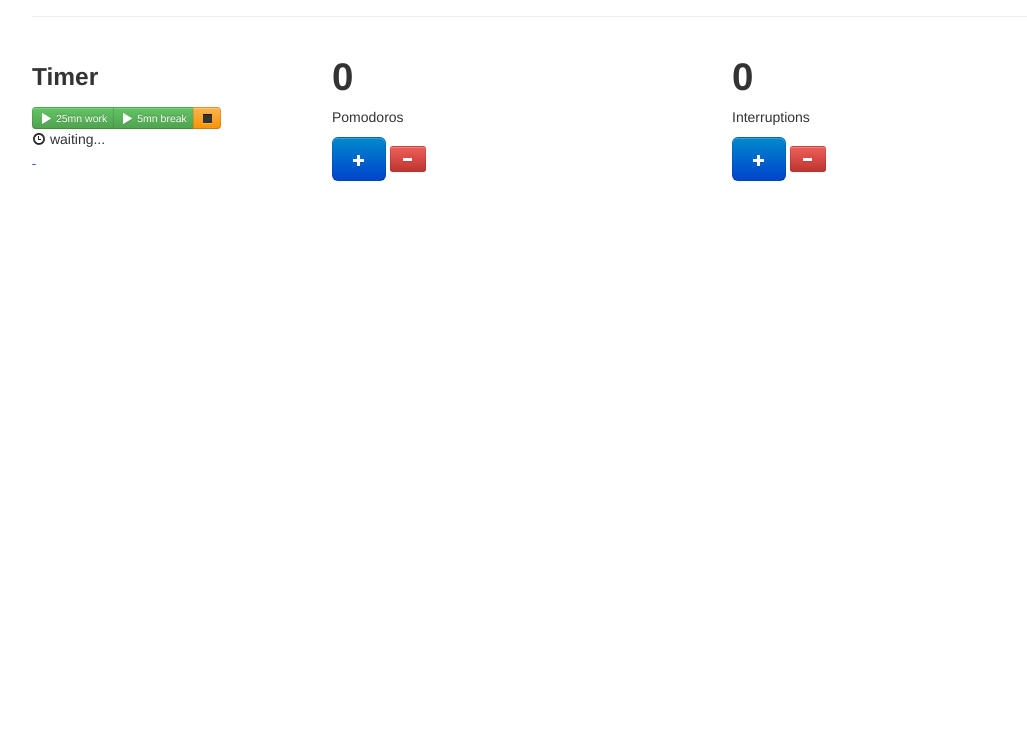
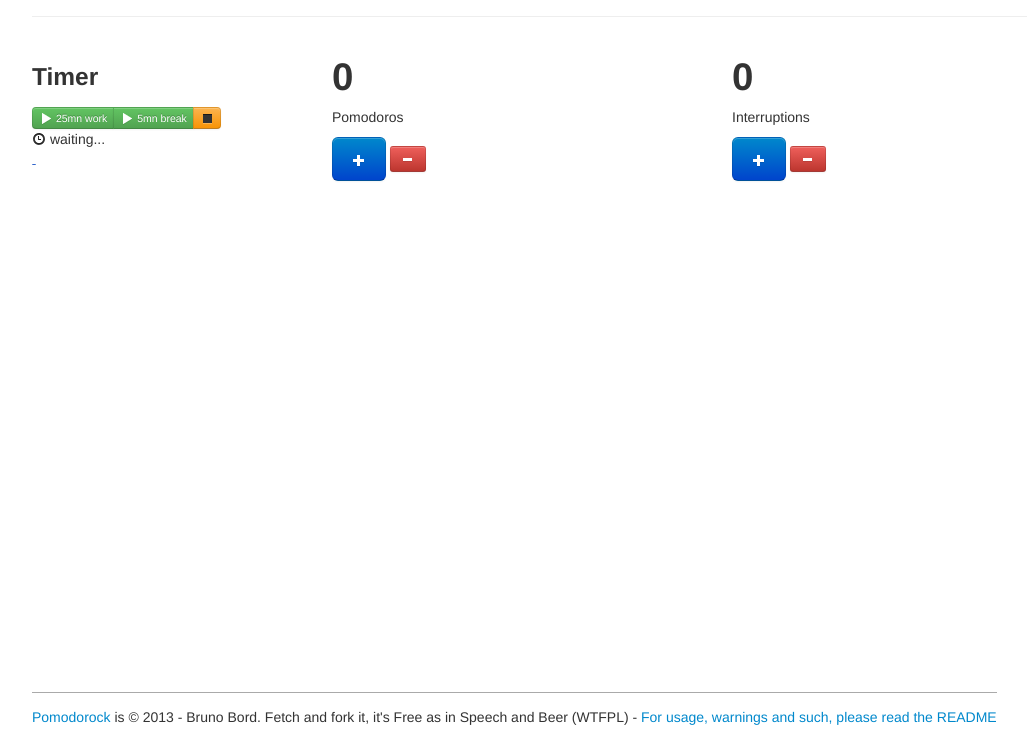
Before and after one commit to brunobord/pomodorock, a plain HTML site: page index.html in a window 1280 px wide. Shown: the part 63-800 px from the top of the page, without its empty margins (23-1050 px from the left). Drawn offline with Linux system fonts and the light colour scheme.

Commit message:
"design" (added a footer)

```diff
--- a/index.html
+++ b/index.html
@@ -6,9 +6,20 @@
 <link href="./static/css/bootstrap.min.css" rel="stylesheet" media="screen">
 <link href="./static/css/bootstrap-responsive.min.css" rel="stylesheet" media="screen">
 <style>
+	.container {
+		min-height: 100%;
+	}
 	.alert {
 		font-variant: small-caps;
 	}
+	.page-footer {
+		position: fixed;
+		bottom: 0;
+		padding-top: 1em;
+   		border-top: 1px solid #aaa;
+   	}
+   	.page-footer p {
+   	}
 </style>
 </head>
 <body>
@@ -53,8 +64,13 @@
 				<button class="btn decr btn-danger btn-small" data-target="interruptions"><i class="icon-minus icon-white"></i></button>
 			</div>
 		</section>
+		<section class="page-footer">
+			<p><a href="https://github.com/brunobord/pomodorock/">Pomodorock</a> is &copy; 2013 - Bruno Bord. Fetch and fork it,
+				it's Free as in Speech and Beer (WTFPL) - <a href="https://github.com/brunobord/pomodorock/blob/gh-pages/README.md">For usage, warnings and such, please read the README</a>
+			</p>
+		</section>
+	</div>
 
-	</div>
 
 <script src="./static/js/jquery.min.js"></script>
 <script src="./static/js/bootstrap.min.js"></script>
```
